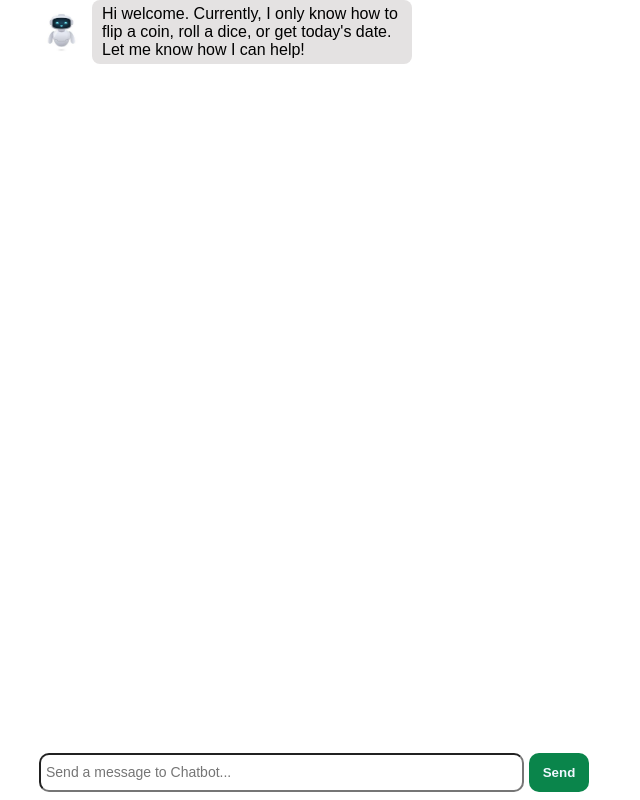
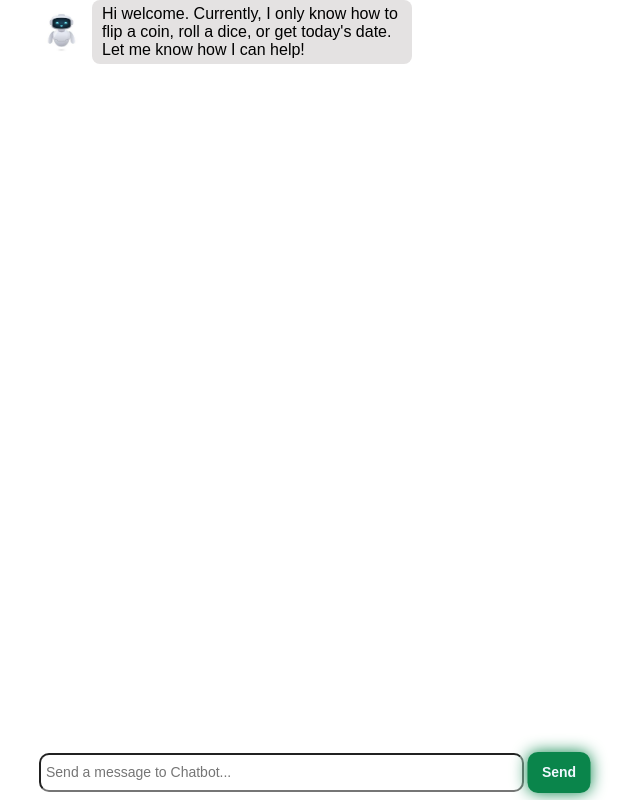
Before and after one commit to Mighty97/AiChatApp, a React (Vite) app: page / in a window 1280 px wide. In both pictures the pointer is over the button "Send". Shown: the whole page, without its empty margins (326-966 px from the left). Built offline with nearby package versions, Linux system fonts and the light colour scheme.

Commit message:
send button effect

```diff
--- a/src/component/ChatInput.css
+++ b/src/component/ChatInput.css
@@ -22,3 +22,9 @@
   color: aliceblue;
   font-weight: bold;
 }
+
+.chat-send-button:hover {
+  box-shadow: 0 0 15px rgb(10, 133, 75);
+  transform: scale(1.05);
+  transition: 0.3s ease;
+}
```
